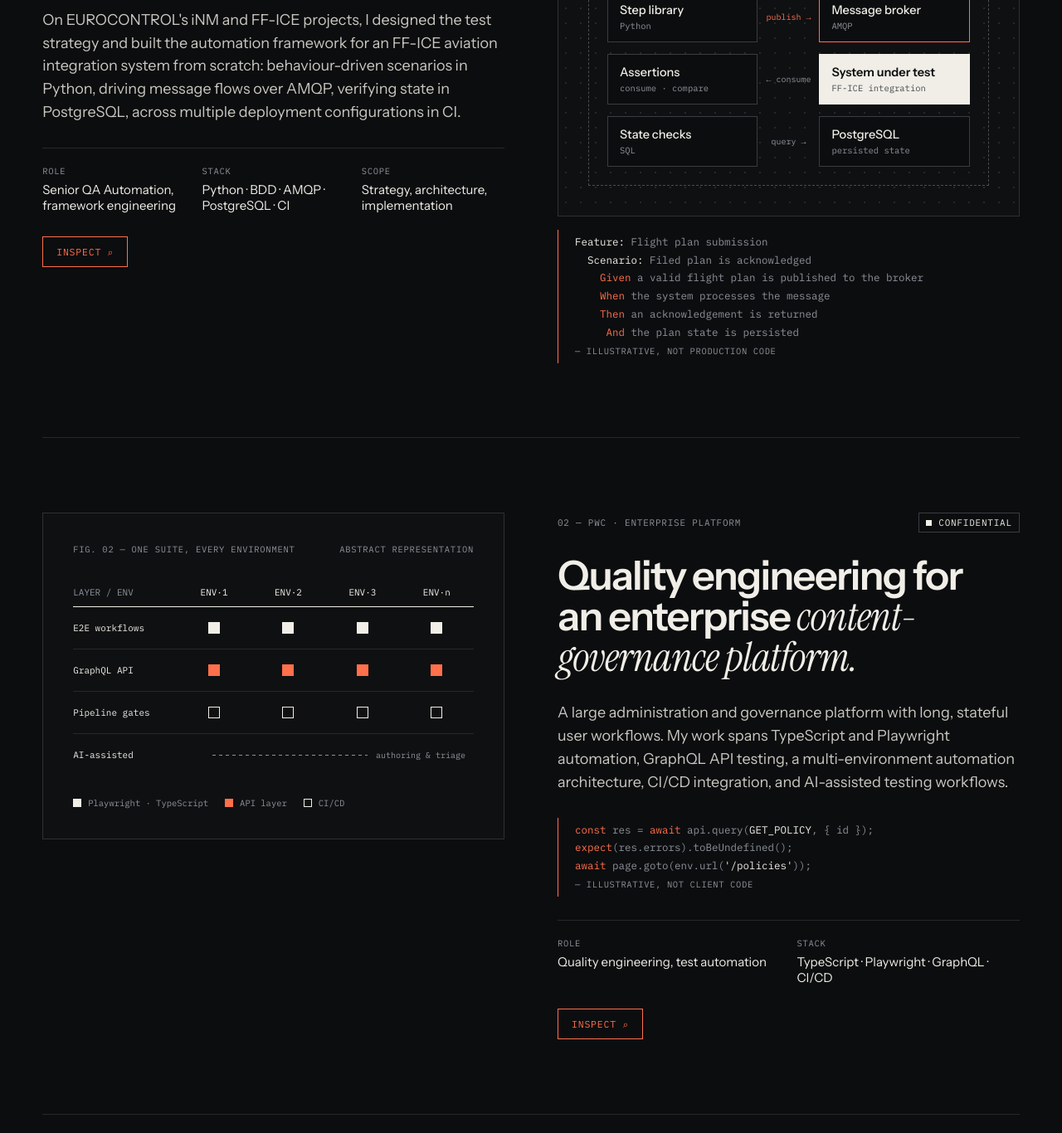
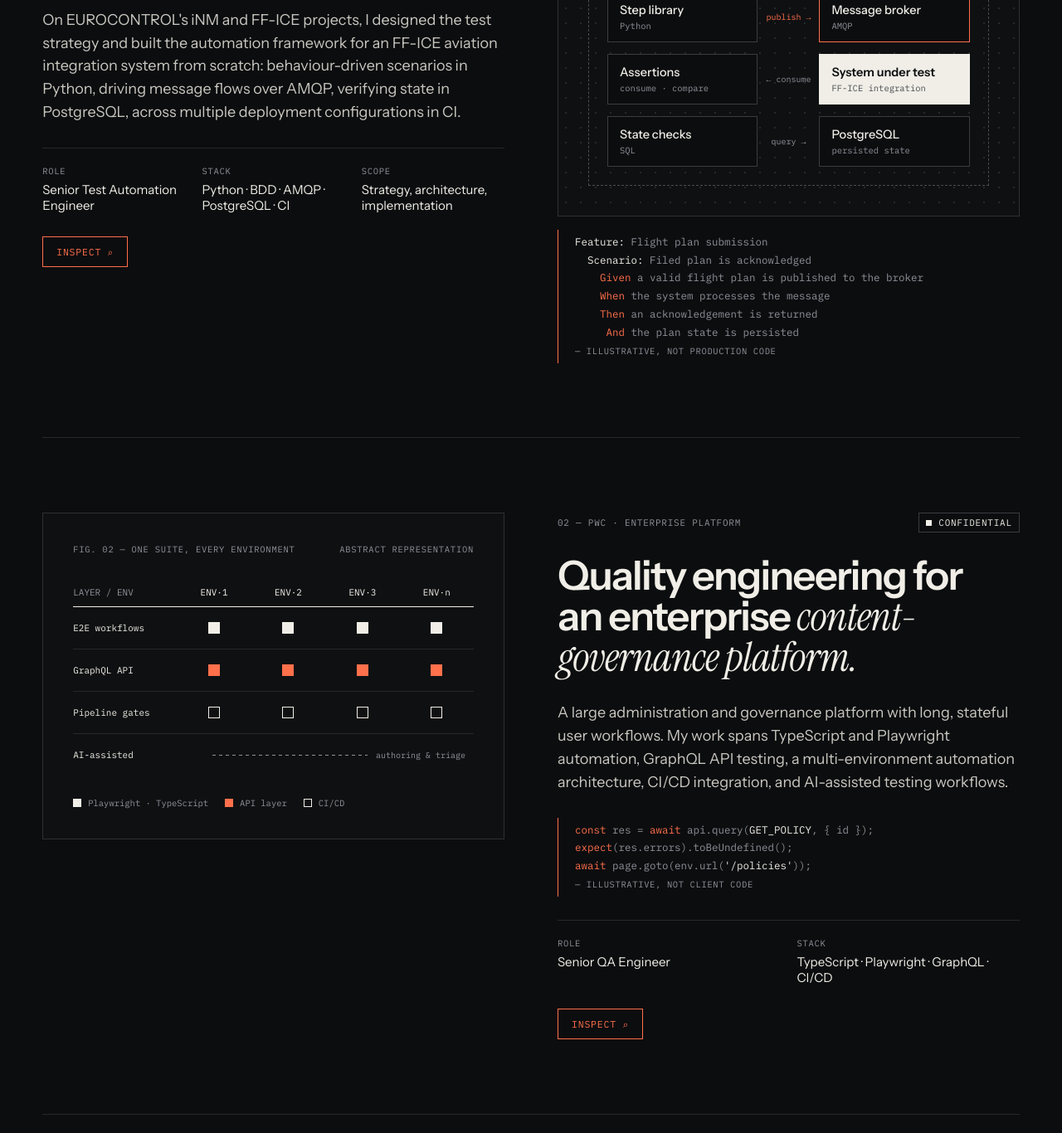
Before and after one commit to AlinNitu/personal-website, a plain HTML site: page index.html in a window 1280 px wide. Shown: the part 2000-3366 px from the top of the page at 83% size. Drawn offline with nearby package versions, Linux system fonts and the light colour scheme; no server answers.

Commit message:
Update case study role titles for Indra Avitech and PwC
Co-Authored-By: Claude Fable 5.1 <noreply@anthropic.com>

```diff
--- a/index.html
+++ b/index.html
@@ -176,7 +176,7 @@ a:hover{color:#FF704B}
         <h3 style="margin:0;font-size:clamp(34px,3.8vw,58px);font-weight:600;line-height:1;letter-spacing:-.035em;text-wrap:balance">A test framework for flight-information exchange, <span style="font-family:'Instrument Serif',serif;font-weight:400;font-style:italic;letter-spacing:-.015em">built from zero.</span></h3>
         <p style="margin:0;font-size:18px;line-height:1.55;color:#C9C7C0;max-width:46ch;text-wrap:pretty">On EUROCONTROL's iNM and FF-ICE projects, I designed the test strategy and built the automation framework for an FF-ICE aviation integration system from scratch: behaviour-driven scenarios in Python, driving message flows over AMQP, verifying state in PostgreSQL, across multiple deployment configurations in CI.</p>
         <dl style="margin:0;display:grid;grid-template-columns:repeat(auto-fit,minmax(150px,1fr));gap:20px;border-top:1px solid #26282C;padding-top:20px">
-          <div><dt style="font-family:'IBM Plex Mono',monospace;font-size:10.5px;letter-spacing:.07em;text-transform:uppercase;color:#8D9299;margin-bottom:6px">Role</dt><dd style="margin:0;font-size:15px">Senior QA Automation, framework engineering</dd></div>
+          <div><dt style="font-family:'IBM Plex Mono',monospace;font-size:10.5px;letter-spacing:.07em;text-transform:uppercase;color:#8D9299;margin-bottom:6px">Role</dt><dd style="margin:0;font-size:15px">Senior Test Automation Engineer</dd></div>
           <div><dt style="font-family:'IBM Plex Mono',monospace;font-size:10.5px;letter-spacing:.07em;text-transform:uppercase;color:#8D9299;margin-bottom:6px">Stack</dt><dd style="margin:0;font-size:15px">Python · BDD · AMQP · PostgreSQL · CI</dd></div>
           <div><dt style="font-family:'IBM Plex Mono',monospace;font-size:10.5px;letter-spacing:.07em;text-transform:uppercase;color:#8D9299;margin-bottom:6px">Scope</dt><dd style="margin:0;font-size:15px">Strategy, architecture, implementation</dd></div>
         </dl>
@@ -309,7 +309,7 @@ a:hover{color:#FF704B}
 <span style="color:#FF704B">await</span> page.goto(env.url(<span style="color:#F0EEE7">'/policies'</span>));
 <span style="font-size:10.5px;letter-spacing:.06em">— ILLUSTRATIVE, NOT CLIENT CODE</span></pre>
         <dl style="margin:0;display:grid;grid-template-columns:repeat(auto-fit,minmax(150px,1fr));gap:20px;border-top:1px solid #26282C;padding-top:20px">
-          <div><dt style="font-family:'IBM Plex Mono',monospace;font-size:10.5px;letter-spacing:.07em;text-transform:uppercase;color:#8D9299;margin-bottom:6px">Role</dt><dd style="margin:0;font-size:15px">Quality engineering, test automation</dd></div>
+          <div><dt style="font-family:'IBM Plex Mono',monospace;font-size:10.5px;letter-spacing:.07em;text-transform:uppercase;color:#8D9299;margin-bottom:6px">Role</dt><dd style="margin:0;font-size:15px">Senior QA Engineer</dd></div>
           <div><dt style="font-family:'IBM Plex Mono',monospace;font-size:10.5px;letter-spacing:.07em;text-transform:uppercase;color:#8D9299;margin-bottom:6px">Stack</dt><dd style="margin:0;font-size:15px">TypeScript · Playwright · GraphQL · CI/CD</dd></div>
         </dl>
         <div style="display:flex;gap:12px;flex-wrap:wrap">
```
